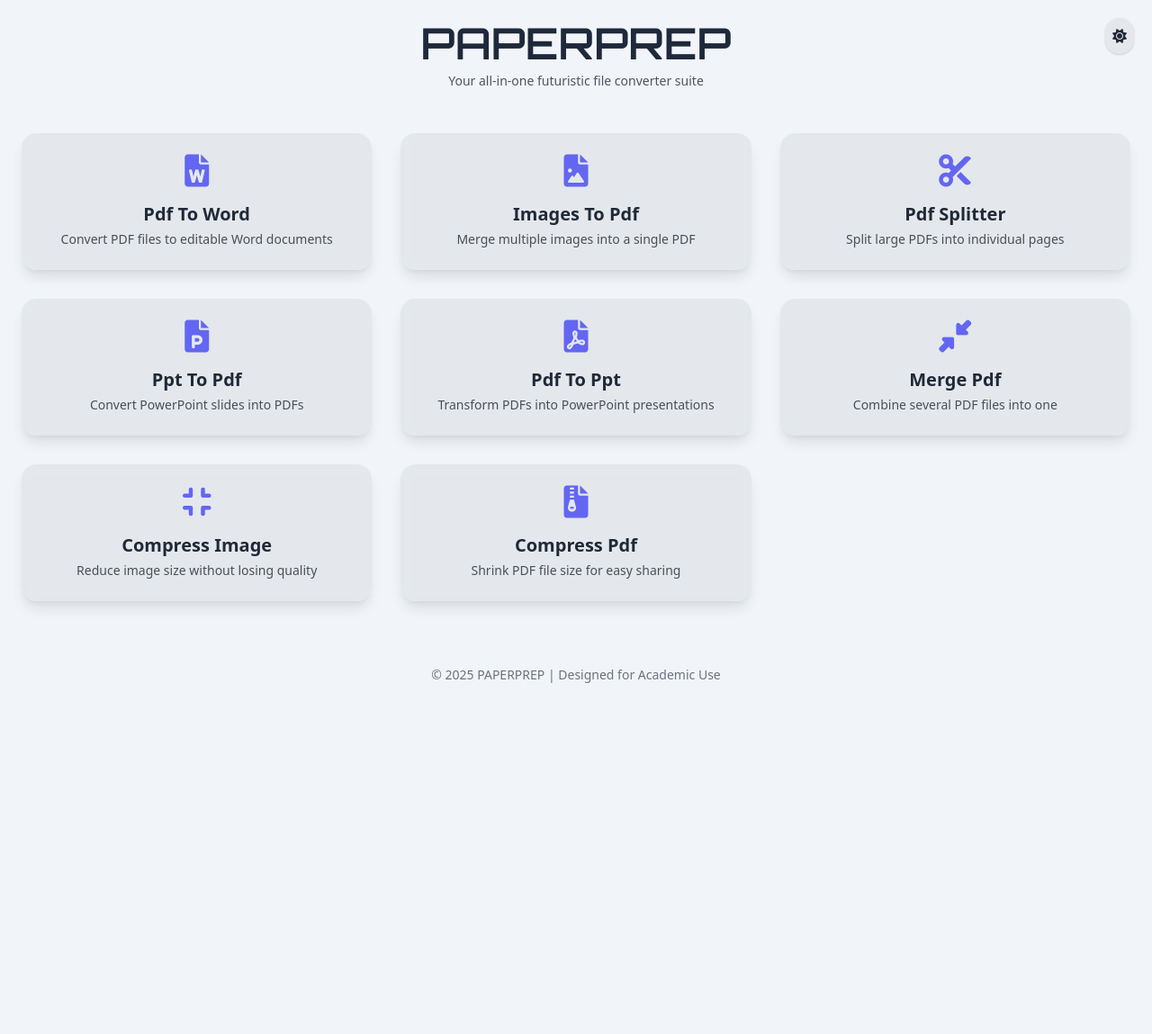
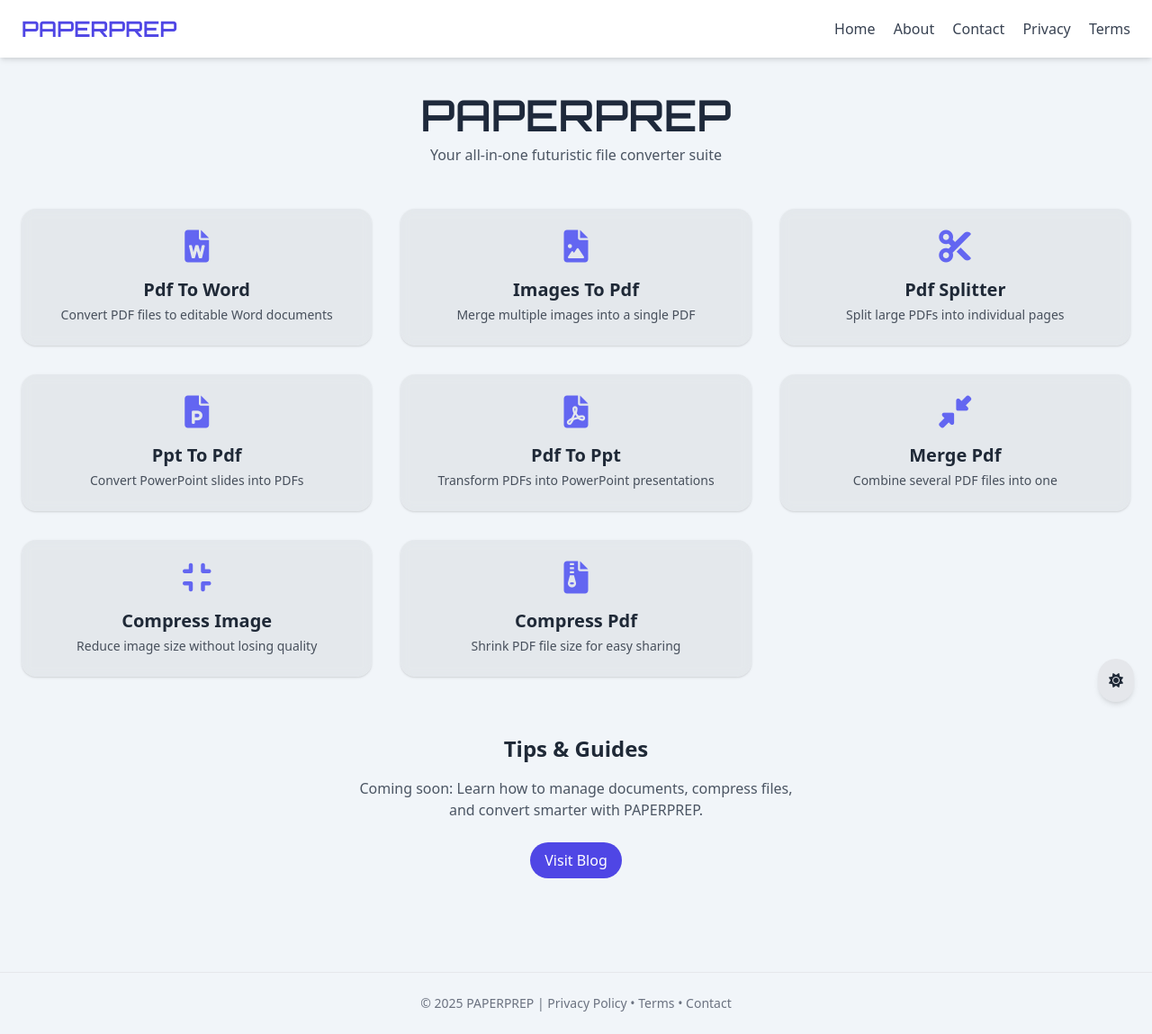
Before and after one commit to bpk18/paperprep, a Flask app: page / in a window 1280 px wide. Shown: the whole page at 90% size. Before the commit the page ends 759 px from the top, so only its background shows below. Run offline with Flask 3, Linux system fonts and the light colour scheme.

Commit message:
Update index.html

```diff
--- a/templates/index.html
+++ b/templates/index.html
@@ -13,8 +13,8 @@
   <meta property="og:title" content="PAPERPREP - Convert PDFs, Images & More" />
   <meta property="og:description" content="Convert and manage your documents easily using PAPERPREP. A professional all-in-one file converter for students and professionals." />
   <meta property="og:type" content="website" />
-  <meta property="og:url" content="https://yourdomain.com/" />
-  <meta property="og:image" content="https://yourdomain.com/static/logo.png" />
+  <meta property="og:url" content="https://www.paperprep.space/" />
+  <meta property="og:image" content="https://www.paperprep.space/static/logo.png" />
 
   <!-- TailwindCSS -->
   <link href="https://cdn.jsdelivr.net/npm/tailwindcss@2.2.19/dist/tailwind.min.css" rel="stylesheet" />
@@ -56,10 +56,16 @@
     .card {
       background-color: rgba(0, 0, 0, 0.05);
       backdrop-filter: blur(6px);
+      transition: transform 0.3s ease, box-shadow 0.3s ease;
     }
 
     body.dark .card {
       background-color: rgba(255, 255, 255, 0.05);
+    }
+
+    .card:hover {
+      transform: scale(1.05);
+      box-shadow: 0 10px 15px rgba(0, 0, 0, 0.1);
     }
 
     #splash-screen {
@@ -87,28 +93,41 @@
   </style>
 </head>
 <body>
-  <!-- Splash Screen -->
+  <!-- Splash Screen (shows once per session) -->
   <div id="splash-screen">
     <img src="{{ url_for('static', filename='logo.png') }}" alt="PAPERPREP Logo" />
     <p class="mt-4 text-xl font-bold tracking-wide">PAPERPREP is loading...</p>
   </div>
 
-  <!-- Theme Toggle Button -->
-  <button id="theme-toggle" class="absolute top-5 right-5 p-2 rounded-full bg-gray-200 text-gray-800 shadow">
+  <!-- Header -->
+  <header class="flex justify-between items-center px-6 py-4 bg-white shadow-md sticky top-0 z-40">
+    <h1 class="text-2xl font-bold text-indigo-600" style="font-family: 'Orbitron', sans-serif;">
+      PAPERPREP
+    </h1>
+    <nav class="space-x-4 text-sm md:text-base text-gray-700">
+      <a href="/" class="hover:underline">Home</a>
+      <a href="/about" class="hover:underline">About</a>
+      <a href="/contact" class="hover:underline">Contact</a>
+      <a href="/privacy" class="hover:underline">Privacy</a>
+      <a href="/terms" class="hover:underline">Terms</a>
+    </nav>
+  </header>
+
+  <!-- Theme Toggle -->
+  <button id="theme-toggle" class="fixed bottom-5 right-5 p-3 rounded-full bg-gray-200 text-gray-800 shadow-md">
     <i id="theme-icon" class="fas fa-sun"></i>
   </button>
 
   <!-- Main Content -->
-  <main class="container mx-auto p-6">
-    <div class="flex flex-col items-center mb-12">
-      <h1 class="text-4xl md:text-5xl font-bold header-text" style="font-family: 'Orbitron', sans-serif;">
+  <main class="container mx-auto px-6 py-10">
+    <section class="text-center mb-12">
+      <h2 class="text-4xl md:text-5xl font-bold header-text mb-2" style="font-family: 'Orbitron', sans-serif;">
         PAPERPREP
-      </h1>
-      <p class="text-center text-sm mt-2 text-gray-600 max-w-md">
-        Your all-in-one futuristic file converter suite
-      </p>
-    </div>
+      </h2>
+      <p class="text-gray-600 max-w-xl mx-auto">Your all-in-one futuristic file converter suite</p>
+    </section>
 
+    <!-- Tools Grid -->
     <section class="grid grid-cols-1 md:grid-cols-3 gap-8">
       {% for tool in [
         ('pdf-to-word', 'fa-file-word', 'Convert PDF files to editable Word documents'),
@@ -120,20 +139,31 @@
         ('compress-image', 'fa-compress', 'Reduce image size without losing quality'),
         ('compress-pdf', 'fa-file-archive', 'Shrink PDF file size for easy sharing')
       ] %}
-      <a href="{{ url_for('tool', tool_name=tool[0]) }}" class="card p-6 rounded-2xl shadow-lg text-center transition-transform hover:scale-105">
-        <i class="fas {{ tool[1] }} text-4xl text-indigo-500 mb-4" aria-hidden="true"></i>
-        <h2 class="text-xl font-semibold capitalize mb-1">{{ tool[0].replace('-', ' ') }}</h2>
+      <a href="{{ url_for('tool', tool_name=tool[0]) }}" class="card p-6 rounded-2xl shadow text-center hover:shadow-lg">
+        <i class="fas {{ tool[1] }} text-4xl text-indigo-500 mb-4"></i>
+        <h3 class="text-xl font-semibold capitalize mb-1">{{ tool[0].replace('-', ' ') }}</h3>
         <p class="text-sm opacity-80">{{ tool[2] }}</p>
       </a>
       {% endfor %}
     </section>
+
+    <!-- Blog Section Placeholder -->
+    <section class="mt-16 text-center">
+      <h2 class="text-2xl font-bold mb-4">Tips & Guides</h2>
+      <p class="text-gray-600 max-w-lg mx-auto mb-4">Coming soon: Learn how to manage documents, compress files, and convert smarter with PAPERPREP.</p>
+      <a href="/blog" class="inline-block px-4 py-2 mt-2 bg-indigo-600 text-white rounded-full hover:bg-indigo-700">Visit Blog</a>
+    </section>
   </main>
 
-  <footer class="mt-12 text-center text-sm text-gray-500">
-    &copy; 2025 PAPERPREP | Designed for Academic Use
+  <!-- Footer -->
+  <footer class="mt-16 py-6 text-center text-sm text-gray-500 border-t">
+    &copy; 2025 PAPERPREP |
+    <a href="/privacy" class="hover:underline">Privacy Policy</a> •
+    <a href="/terms" class="hover:underline">Terms</a> •
+    <a href="/contact" class="hover:underline">Contact</a>
   </footer>
 
-  <!-- Theme and Splash Script -->
+  <!-- Theme & Splash Script -->
   <script>
     const themeToggle = document.getElementById('theme-toggle');
     const themeIcon = document.getElementById('theme-icon');
@@ -160,7 +190,14 @@
 
     window.addEventListener('load', () => {
       applyTheme();
-      document.getElementById('splash-screen').style.display = 'none';
+      if (!sessionStorage.getItem('splashShown')) {
+        setTimeout(() => {
+          document.getElementById('splash-screen').style.display = 'none';
+          sessionStorage.setItem('splashShown', 'true');
+        }, 1500);
+      } else {
+        document.getElementById('splash-screen').style.display = 'none';
+      }
     });
   </script>
 </body>
```
